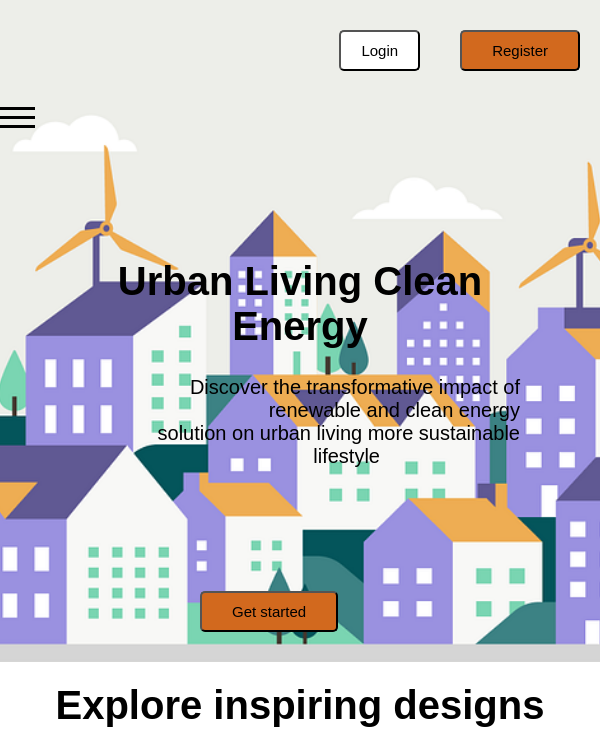
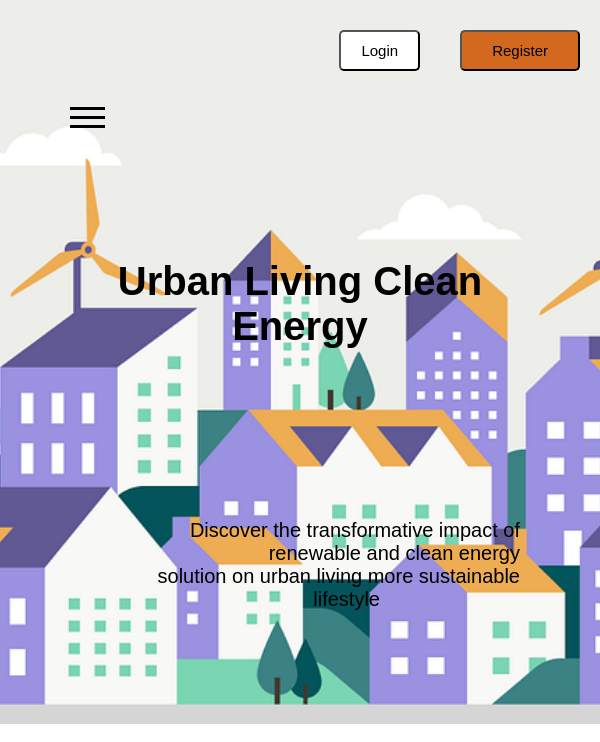
Before and after one commit to Papito111-gif/npower, a plain HTML site: page index.html in a window 600 px wide. Shown: the top 742 px of the page. Drawn offline with Linux system fonts and the light colour scheme.

Commit message:
initial commit

```diff
--- a/index.html
+++ b/index.html
@@ -48,7 +48,7 @@
             </p>
         </div>
         <br>
-        <button class="get"> Get started</button>
+        <!-- <button class="get"> Get started</button> -->
     </div>
     <div class="fee">
     <h1> <span style="font-size: 40px; ">Explore inspiring designs</span></h1>
--- a/style.css
+++ b/style.css
@@ -180,6 +180,10 @@ text-align: center;
     }
     #hamburger-icon{
         display:block;
+        margin-left:70px;
+    }
+    ul{
+        margin-left:70px;
     }
    .writeup{
     padding:80px;
@@ -198,21 +202,26 @@ text-align: center;
            background-image: url('fm.png');
         }
       }
-      @media only screen and (min-width: 500px) {
+      @media only screen and (min-width: 600px) {
       .get{
-        float: none;
-        text-align: center;
-        margin-left: 200px;
-        margin-bottom: 30px;
+        display:block;
+        margin-right:100px;
+        /* float: left;
+        /* text-align: left; */
+        /* position:absolute; */
+        /* margin-right:; */
+        /* margin-bottom: 30px; */
       }
     }
     .she{
         text-align:left;
         padding-left:40px;
         font-size:15px;
+        margin-top:170px;
     }
     .urban{
         text-align: center;
+        margin-bottom:70px;
     }
     @media only screen and (min-width: 600px) {
     .she{
@@ -224,6 +233,5 @@ text-align: center;
     float: none;
     display: grid;
     grid-template-columns: auto ;
-    width: 30px;
 }
 }
```
